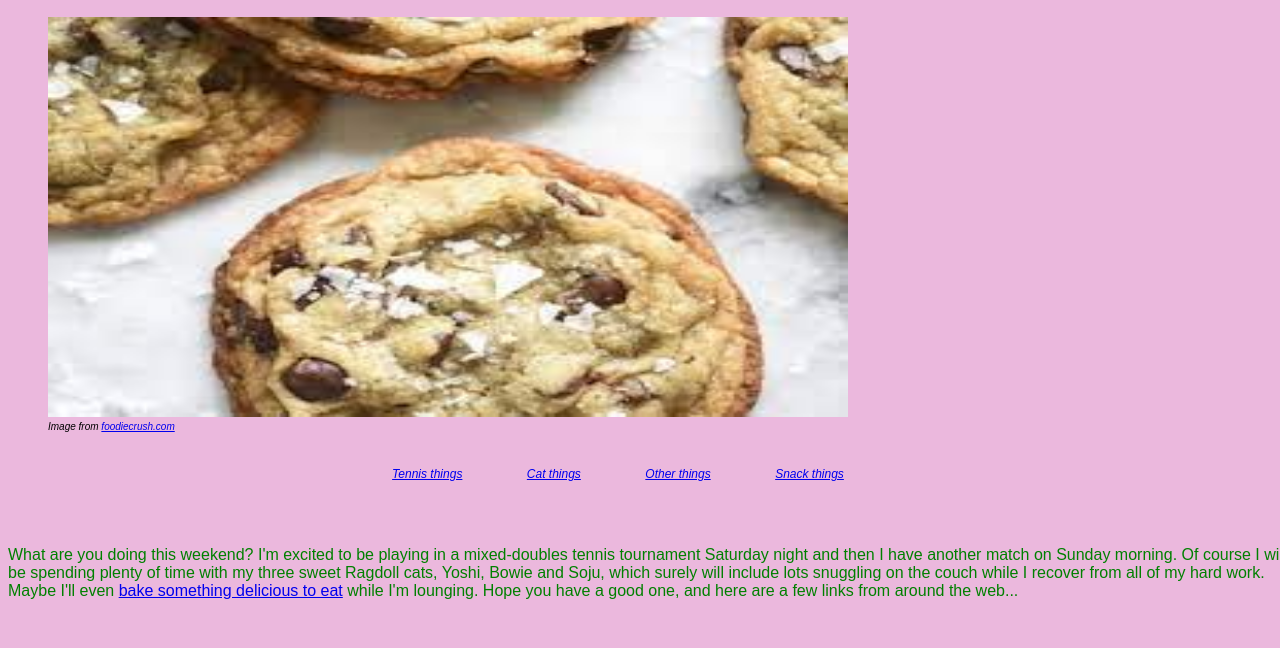
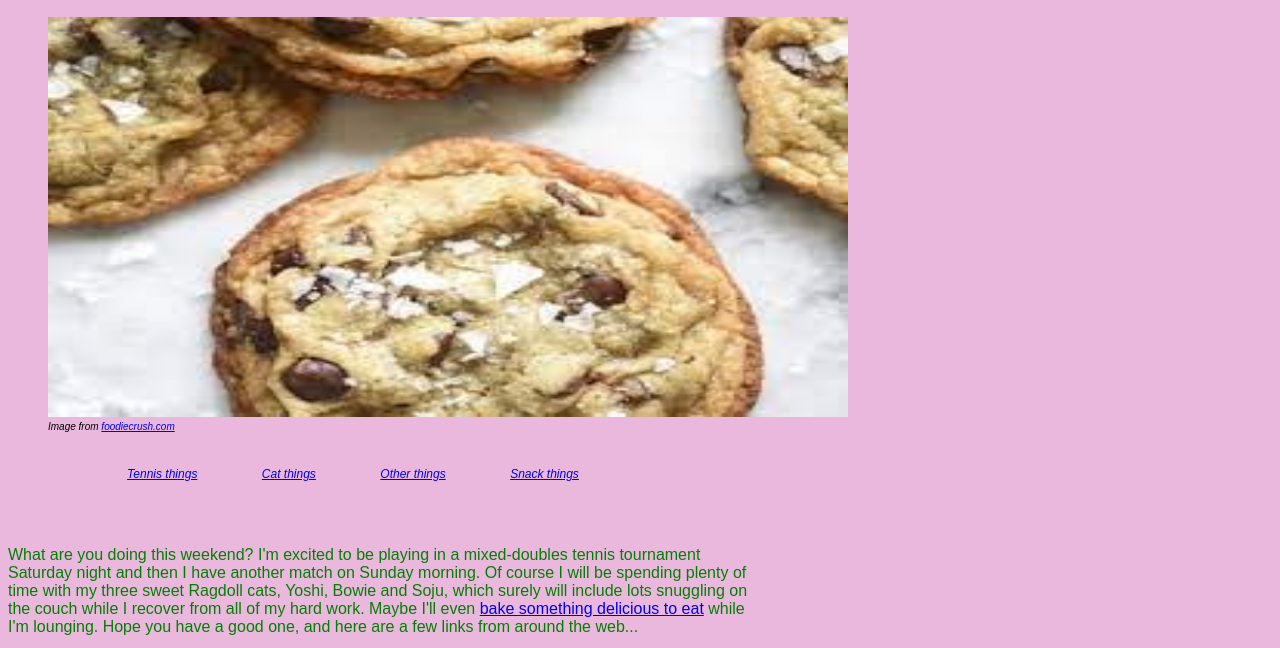
Before and after one commit to PT-Web-Dev-Jan-23/js-assignment-4-html-me-something-kimsunhammond, a website: page index.html in a window 1280 px wide. Shown: the part 138-786 px from the top of the page. Drawn offline with Linux system fonts and the light colour scheme.

Commit message:
new edit

```diff
--- a/styles.css
+++ b/styles.css
@@ -1,7 +1,7 @@
 /* Write your CSS here! */
 body {
 	width: 100%;
-	max-width: 750pxhtml
+	max-width: 750px;
 	margin: 8px;
 	background-color: #ebb8dd;
 	font-size: 100%;
```
